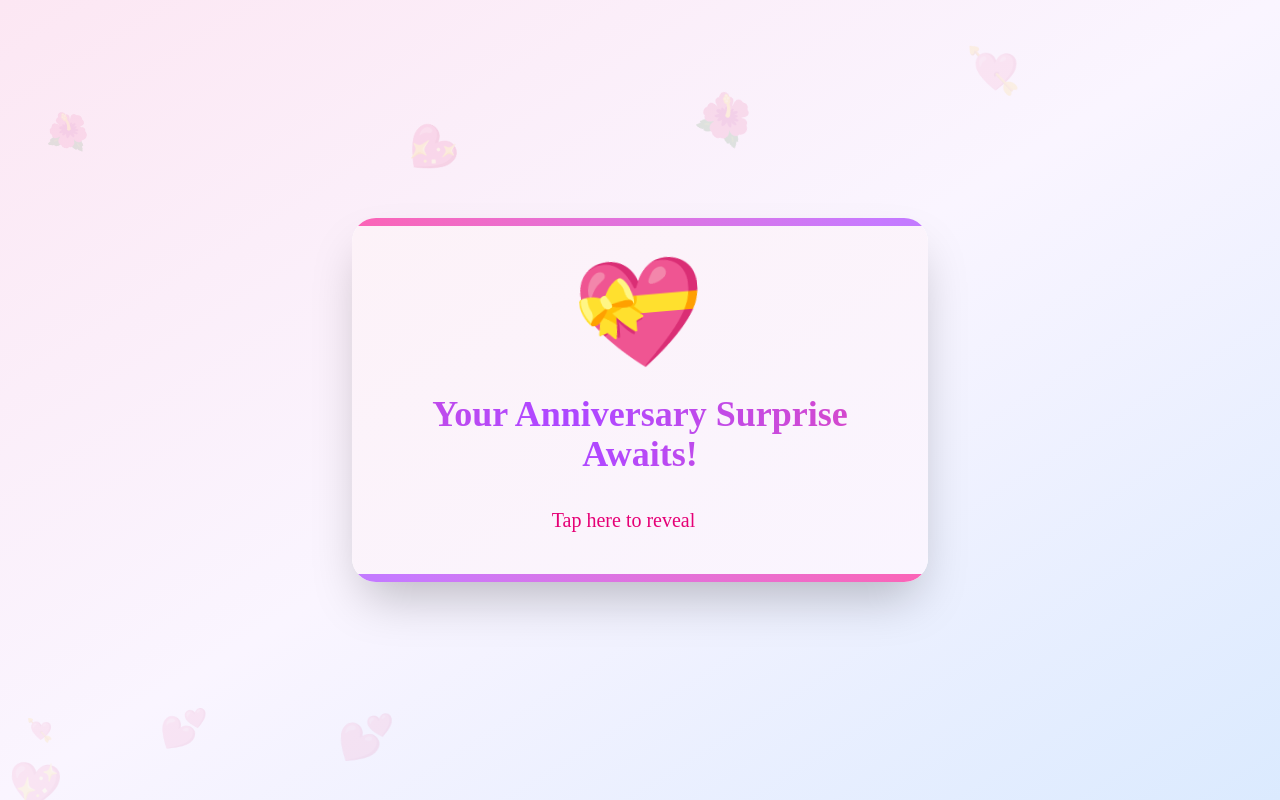
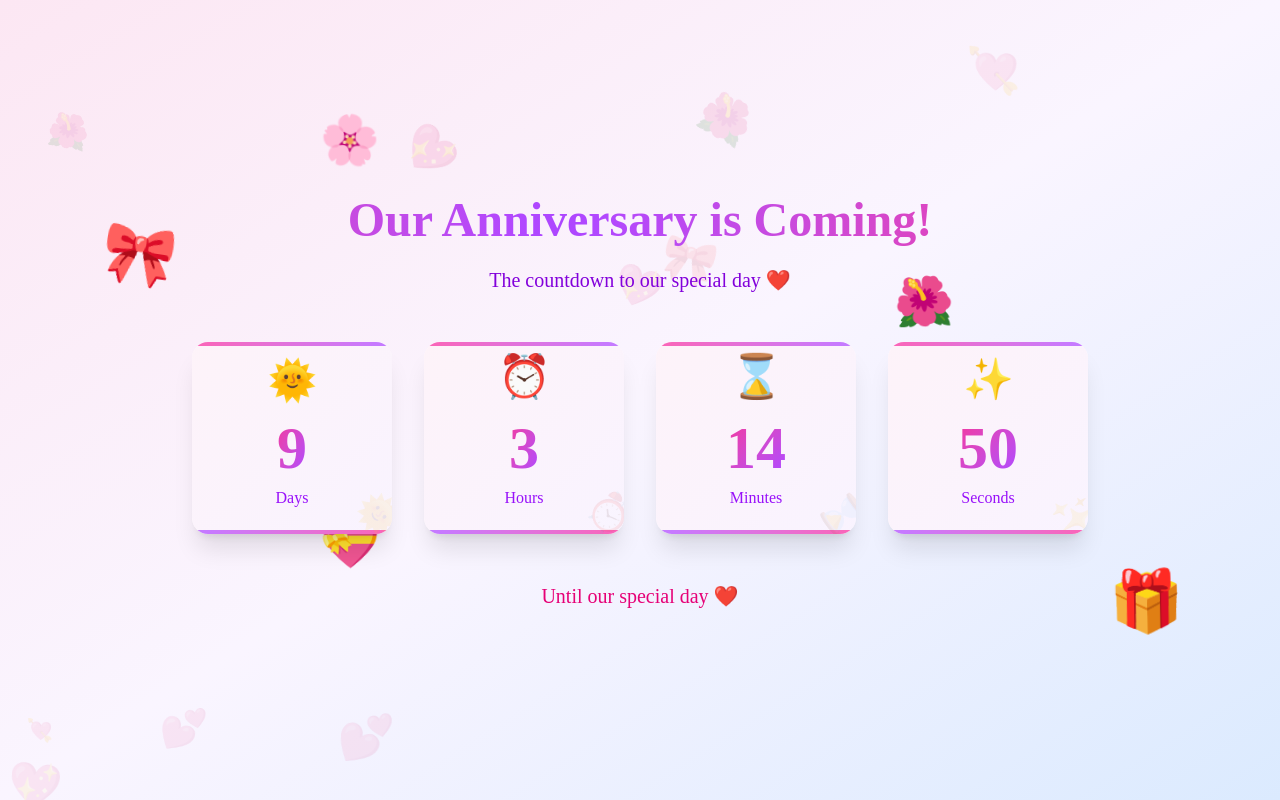
Before and after one commit to Nomjeen729/Birthday-gift-for-mrJ, a Next.js app: page / in a window 1280 px wide. Built offline with nearby package versions, Linux system fonts and the light colour scheme; a web font is replaced by a local one.

Commit message:
Update page.jsx

```diff
--- a/src/app/page.jsx
+++ b/src/app/page.jsx
@@ -12,9 +12,9 @@ import FloatingElements from "@/components/FloatingElements"
 import TapToReveal from "@/components/TapToReveal"
 
 // Change this to your anniversary date
-const ANNIVERSARY_DATE = "2025-05-25T00:00:00"
+const ANNIVERSARY_DATE = "2025-09-27T00:00:00"
 // Change this to the date you got together
-const TOGETHER_DATE = "2022-01-01T00:00:00"
+const TOGETHER_DATE = "2024-10-14T00:00:00"
 
 export default function Home() {
   const [loading, setLoading] = useState(true)
```
